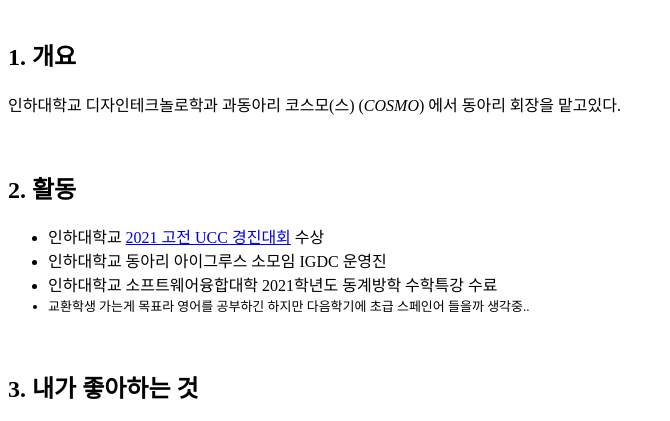
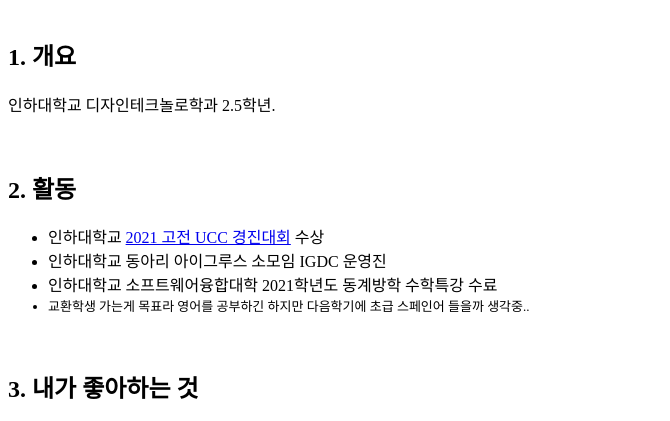
Before and after one commit to dohee02/doHeePark-cosmo, a plain HTML site: page introduce.html in a window 1280 px wide. Shown: the part 890-1311 px from the top of the page, without its empty margins (0-670 px from the left). Drawn offline with Linux system fonts and the light colour scheme.

Commit message:
update0104

```diff
--- a/introduce.html
+++ b/introduce.html
@@ -173,8 +173,7 @@
       <div>
         <h2>1. 개요</h2>
         <p>
-          인하대학교 디자인테크놀로학과 과동아리 코스모(스) (<em>COSMO</em>)
-          에서 동아리 회장을 맡고있다.
+          인하대학교 디자인테크놀로학과 2.5학년.
         </p>
       </div>
       <br />
```
